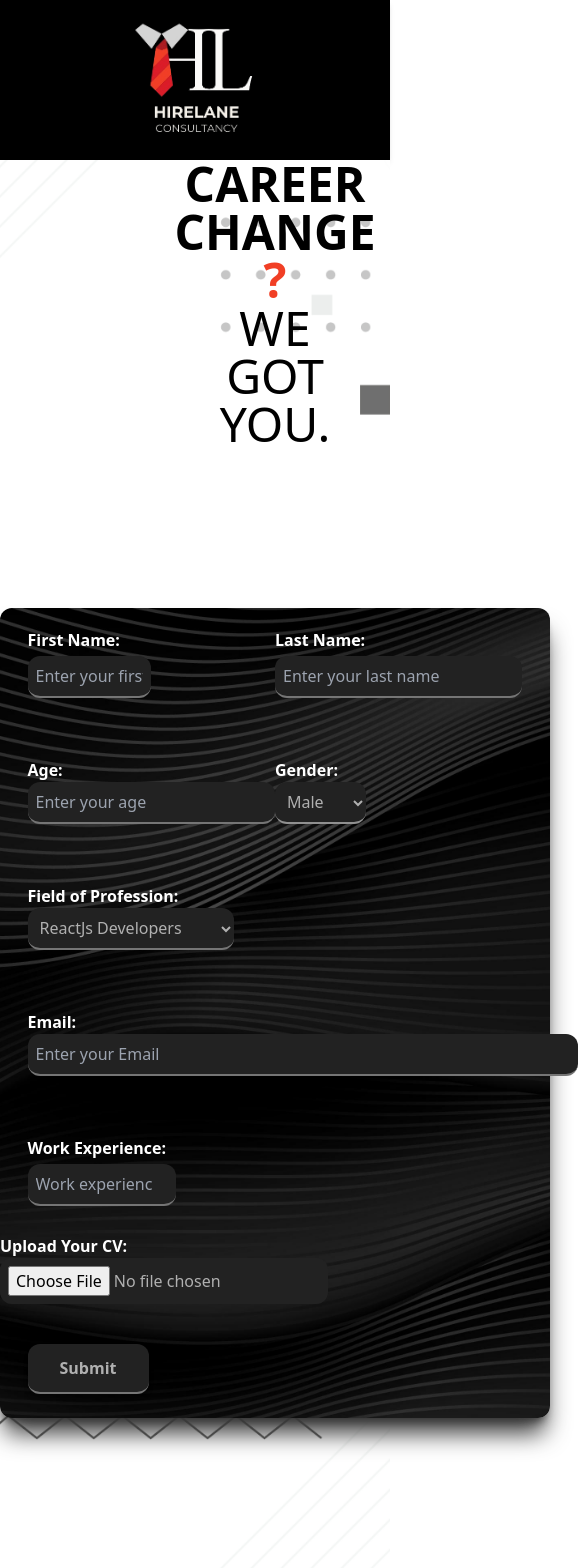
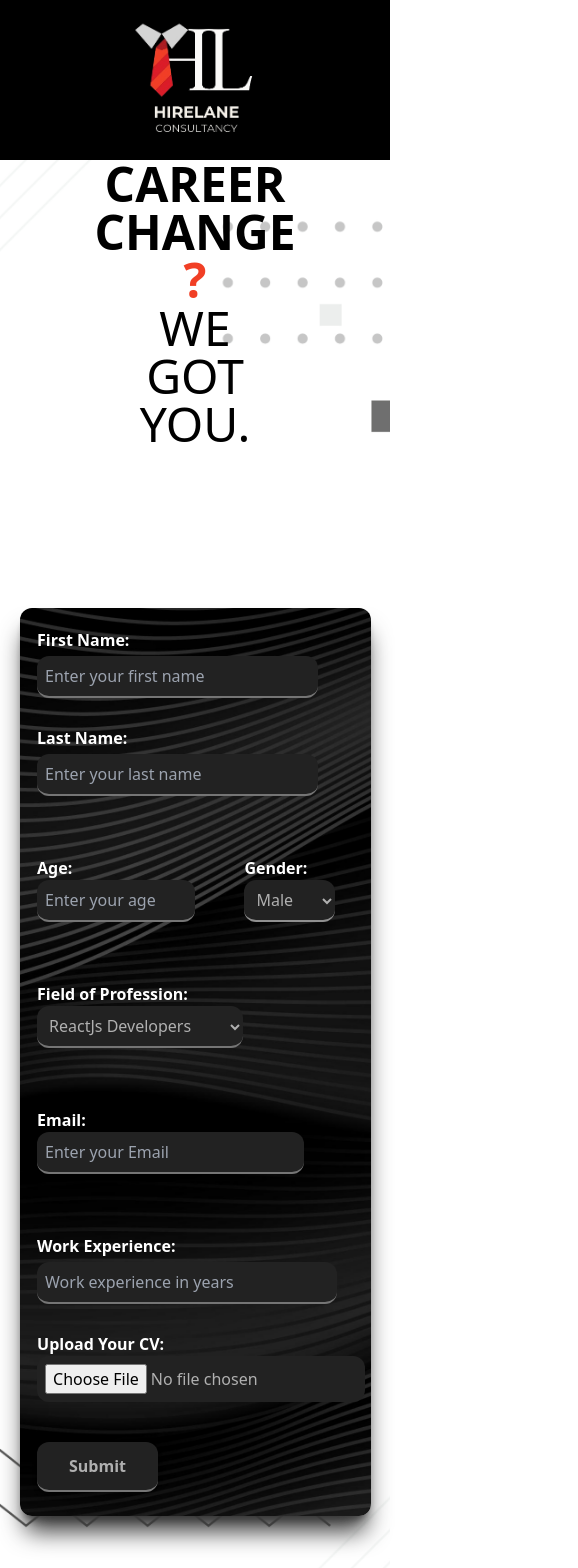
Before and after one commit to Hirelane/hirelane_consultancy, a React (Create React App) app: page /careers in a window 390 px wide. Shown: the top 1568 px of the page, 578 px wide, since content can reach past the window. Built offline with nearby package versions, Linux system fonts and the light colour scheme.

Commit message:
career form made responsive

```diff
--- a/src/components/CareerForm.jsx
+++ b/src/components/CareerForm.jsx
@@ -92,7 +92,7 @@ const CareerForm = () => {
               initial="hidden"
               animate="show"
               variants={slideIn('right', "tween", 0.2, 1)}
-              className=' lg:w-[50%] mx-auto mt-28'>
+              className=' lg:w-[50%] w-[90%] mx-auto mt-28'>
 
               <form
                 id='feedbackForm'
@@ -104,9 +104,9 @@ const CareerForm = () => {
                     backgroundPosition: 'center',
                 }}>
 
-                <div className='flex flex-row justify-start flex-wrap'>
+                <div className='flex md:flex-row md:justify-start flex-wrap flex-col'>
                   <label
-                    className='w-[45%] ml-[5%] flex flex-col mt-5 mb-2'>
+                    className='md:w-[45%] w-[100%] ml-[5%] flex flex-col mt-5 mb-2'>
                     <span className='font-bold text-white'>First Name: </span>
                     <input
                       name='fname'
@@ -114,23 +114,23 @@ const CareerForm = () => {
                       required
                       onChange={handleChange}
                       placeholder='Enter your first name'
-                      className='rounded-xl border-b-2 border-[#757575] text-[#b0b0b0] w-[50%] mt-1 bg-[#222222] p-2'
+                      className='rounded-xl border-b-2 border-[#757575] text-[#b0b0b0] md:w-[50%] w-[80%] mt-1 bg-[#222222] p-2'
                     />
                   </label>
                   <label
-                    className='flex flex-col mt-5 mb-2'>
+                    className='flex flex-col mt-5 mb-2 ml-[5%] md:ml-0 w-[80%] md:w-[45%]'>
                     <span className='font-bold text-white'>Last Name: </span>
                     <input
                       name='surname'
                       value={form.surname}
                       onChange={handleChange}
                       placeholder='Enter your last name'
-                      className='rounded-xl border-b-2 border-[#757575] text-[#b0b0b0] mt-1 bg-[#222222] p-2'
+                      className='rounded-xl border-b-2 md:w-[50%] border-[#757575] text-[#b0b0b0] mt-1 bg-[#222222] p-2'
                     />
                   </label>
                 </div>
 
-                <div className='flex justify-start flex-wrap flex-row'>
+                <div className='flex justify-between md:justify-start flex-wrap flex-row'>
                   <label
                     className='flex flex-col lg:flex-row w-[45%] lg:items-center ml-[5%] mt-5 mb-2'>
                     <span className='font-bold text-white'>Age: </span>
@@ -145,7 +145,7 @@ const CareerForm = () => {
                     />
                   </label>
                   <label
-                    className='flex flex-col lg:flex-row lg:items-center mt-5 mb-2'>
+                    className='flex flex-col lg:flex-row lg:items-center mt-5 mb-2 mr-[10%]'>
                     <span className='font-bold text-white'>Gender: </span>
                     <select name='gender' form='feedbackForm' onChange={handleChange} value={form.gender} className='bg-[#222222] p-2 border-b-2 border-[#909090] rounded-xl text-[#b0b0b0] sm:mt-1 xl:mt-0 xl:ml-2'>
                       <option value="male">Male</option>
@@ -170,7 +170,7 @@ const CareerForm = () => {
                 </div>
                 <div className='flex justify-start flex-wrap flex-row'>
                   <label
-                    className='flex flex-col lg:flex-row lg:items-center mt-5 mb-2 ml-[5%]'>
+                    className='flex flex-col lg:flex-row lg:items-center mt-5 mb-2 ml-[5%] w-full'>
                     <span className='font-bold text-white'>Email: </span>
                     <input
                       type='email'
@@ -179,14 +179,14 @@ const CareerForm = () => {
                       required
                       onChange={handleChange}
                       placeholder='Enter your Email'
-                      className='w-[550px] bg-[#222222] text-[#b0b0b0] border-b-2 border-[#757575] rounded-xl sm:mt-1 xl:mt-0 xl:ml-2 p-2'
+                      className='w-[80%] bg-[#222222] text-[#b0b0b0] border-b-2 border-[#757575] rounded-xl sm:mt-1 xl:mt-0 xl:ml-2 p-2'
                     />
                   </label>
                 </div>
 
-                <div className='flex flex-row justify-start flex-wrap'>
+                <div className='flex flex-row justify-start flex-wrap w-full'>
                   <label
-                    className='w-[45%] ml-[5%] flex flex-col mt-5 mb-2'>
+                    className='w-full md:w-[45%] ml-[5%] flex flex-col mt-5 mb-2'>
                     <span className='font-bold text-white'>Work Experience: </span>
                     <input
                       name='workex'
@@ -195,11 +195,11 @@ const CareerForm = () => {
                       type='number'
                       onChange={handleChange}
                       placeholder='Work experience in years'
-                      className='rounded-xl w-[60%] mt-1 bg-[#222222] border-[#757575] text-[#b0b0b0] p-2 border-b-2'
+                      className='rounded-xl w-[90%] mt-1 bg-[#222222] border-[#757575] text-[#b0b0b0] p-2 border-b-2'
                     />
                   </label>
                   <label
-                    className='flex flex-col mt-5 mb-2'>
+                    className='flex flex-col mt-5 mb-2 md:ml-0 ml-[5%]'>
                     <span className='font-bold text-white'>Upload Your CV: </span>
                     <input
                         type='file'
```
